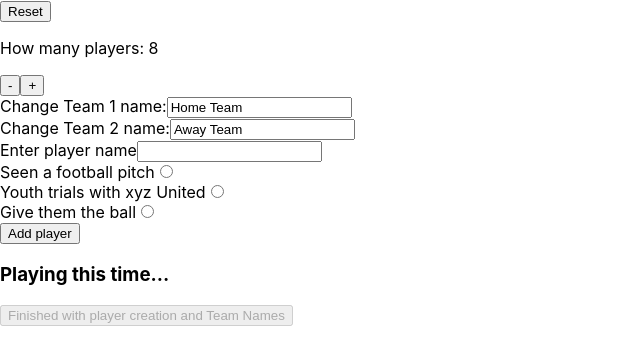
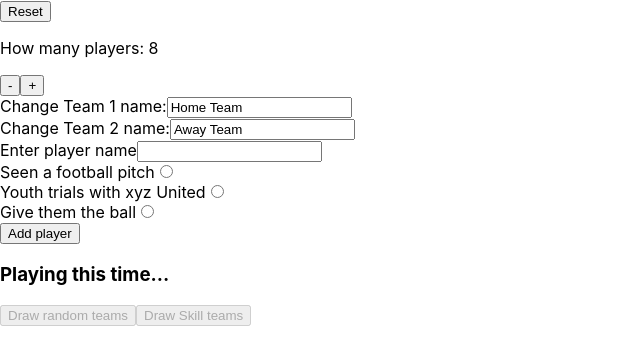
Before and after one commit to tomHall321/football-fever, a React (Create React App) app: page / in a window 1280 px wide. Shown: the top 364 px of the page, without its empty margins (0-640 px from the left). Built offline with nearby package versions, Linux system fonts and the light colour scheme.

Commit message:
conditional to teams now handled by skill/random btns

```diff
--- a/src/components/CreateTeamsBtn/CreateTeamsBtn.js
+++ b/src/components/CreateTeamsBtn/CreateTeamsBtn.js
@@ -1,13 +1,13 @@
 import React from 'react';
 
-const CreateTeamsBtn = ({ handleCreateTeams, teamGenerated }) => {
+const CreateTeamsBtn = ({ handleCreateTeams, tooManyPlayers }) => {
 
     return (
 
         <button
             className="btn-confirmsteams"
             onClick={() => handleCreateTeams()}
-            disabled={!teamGenerated ? false : true}
+            disabled={tooManyPlayers ? false : true}
         >Draw random teams</button>
 
     );
--- a/src/components/CreateTeamsBtn/index.js
+++ b/src/components/CreateTeamsBtn/index.js
@@ -2,7 +2,7 @@ import { connect } from 'react-redux';
 import CreateTeamsBtn from './CreateTeamsBtn';
 import { createTeams } from '../../data/action';
 
-const mapStateToProps = ({ teamGenerated }) => ({ teamGenerated });
+const mapStateToProps = ({ tooManyPlayers }) => ({ tooManyPlayers });
 
 const mapDispatchToProps = dispatch => {
 
--- a/src/components/Main/Main.js
+++ b/src/components/Main/Main.js
@@ -3,27 +3,25 @@ import NumberOfPlayers from '../NumberOfPlayers';
 import CreateTeamsBtn from '../CreateTeamsBtn';
 import PlayerForm from '../PlayerForm';
 import PlayersList from '../PlayersList';
-import OnToTeamsBtn from '../OnToTeamsBtn';
 import Team1 from '../Teams/Team1';
 import Team2 from '../Teams/Team2';
 import SkillTeamsBtn from '../SortSkillBtn';
 
-const Main = ({ tooManyPlayers, playersAndTeamNamesFinished }) => {
+const Main = ({ tooManyPlayers, teamGenerated }) => {
 
     return (
 
-        !playersAndTeamNamesFinished ?
+        !teamGenerated ?
             <>
                 <NumberOfPlayers />
                 <PlayerForm />
                 <PlayersList />
-                <OnToTeamsBtn/>
+                <CreateTeamsBtn/>
+                <SkillTeamsBtn/>
             </>
             :
             <>
             <section className="wrapper">
-                <CreateTeamsBtn/>
-                <SkillTeamsBtn/>
                 <Team1 />
                 <Team2 />
             </section>
--- a/src/components/Main/index.js
+++ b/src/components/Main/index.js
@@ -1,6 +1,6 @@
 import { connect } from 'react-redux';
 import Main from './Main';
 
-const mapStateToProps = ({ tooManyPlayers, playersAndTeamNamesFinished }) => ({ tooManyPlayers, playersAndTeamNamesFinished });
+const mapStateToProps = ({ tooManyPlayers, teamGenerated }) => ({ tooManyPlayers, teamGenerated });
 
 export default connect(mapStateToProps)(Main);
--- a/src/components/SortSkillBtn/SortSkillBtn.js
+++ b/src/components/SortSkillBtn/SortSkillBtn.js
@@ -1,12 +1,13 @@
 import React from 'react';
 
-const SkillTeamsBtn = ({ handleSkillTeams }) => {
+const SkillTeamsBtn = ({ handleSkillTeams, tooManyPlayers }) => {
 
     return (
 
         <button
             className="btn-skill-teams"
             onClick={() => handleSkillTeams()}
+            disabled={tooManyPlayers ? false : true}
         >Draw Skill teams</button>
 
     );
--- a/src/components/SortSkillBtn/index.js
+++ b/src/components/SortSkillBtn/index.js
@@ -1,6 +1,8 @@
 import { connect } from 'react-redux';
 import SkillTeamsBtn from './SortSkillBtn';
 import { createTeams } from '../../data/action';
+
+const mapStateToProps = ({ tooManyPlayers }) => ({ tooManyPlayers });
 
 const mapDispatchToProps = dispatch => {
 
@@ -10,4 +12,4 @@ const mapDispatchToProps = dispatch => {
 
 };
 
-export default connect(null, mapDispatchToProps)(SkillTeamsBtn);
+export default connect(mapStateToProps, mapDispatchToProps)(SkillTeamsBtn);
--- a/src/data/reducer/createTeams.js
+++ b/src/data/reducer/createTeams.js
@@ -13,7 +13,7 @@ const createTeams = state => {
         playersTeam1: team1,
         playersTeam2: team2,
         players: [],
-        // teamGenerated: true,
+        teamGenerated: true,
     };
 };
 
```
